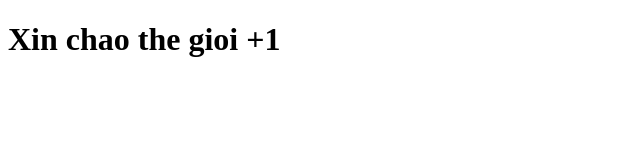
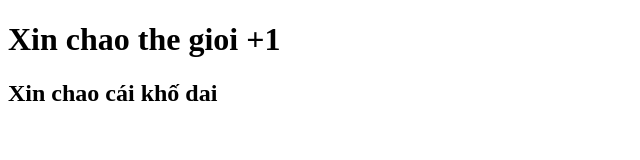
Before and after one commit to vudomc1012/JsCourses, a plain HTML site: page JsCourses/index.html in a window 1280 px wide. Shown: the whole page, without its empty margins (0-640 px from the left). Drawn offline with Linux system fonts and the light colour scheme.

Commit message:
create H2

```diff
--- a/JsCourses/index.html
+++ b/JsCourses/index.html
@@ -7,6 +7,7 @@
 </head>
 <body>
     <h1>Xin chao the gioi +1 </h1>
+    <h2>Xin chao cái khố dai</h2>
     <script src="./script.js"></script>
 </body>
 </html>
```
